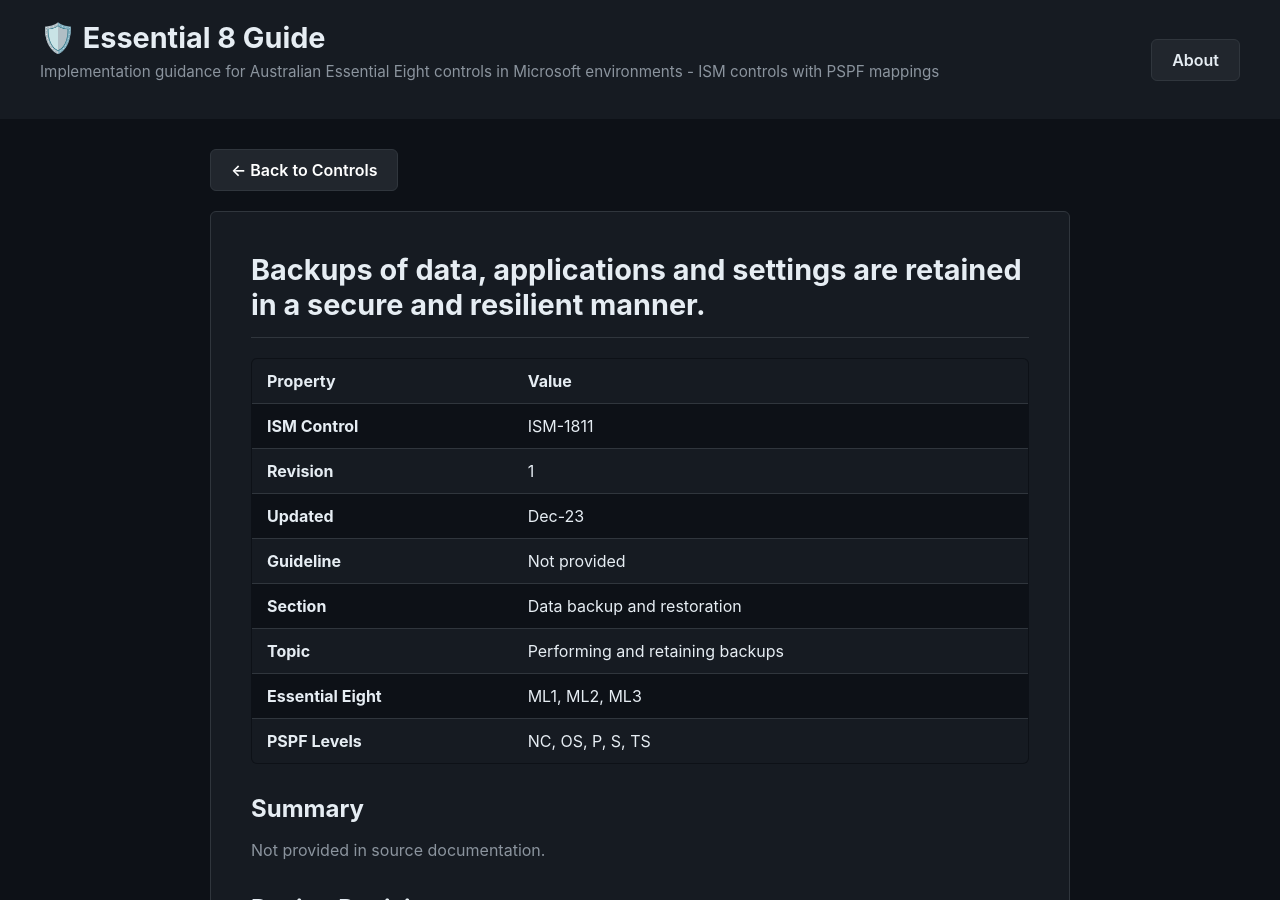
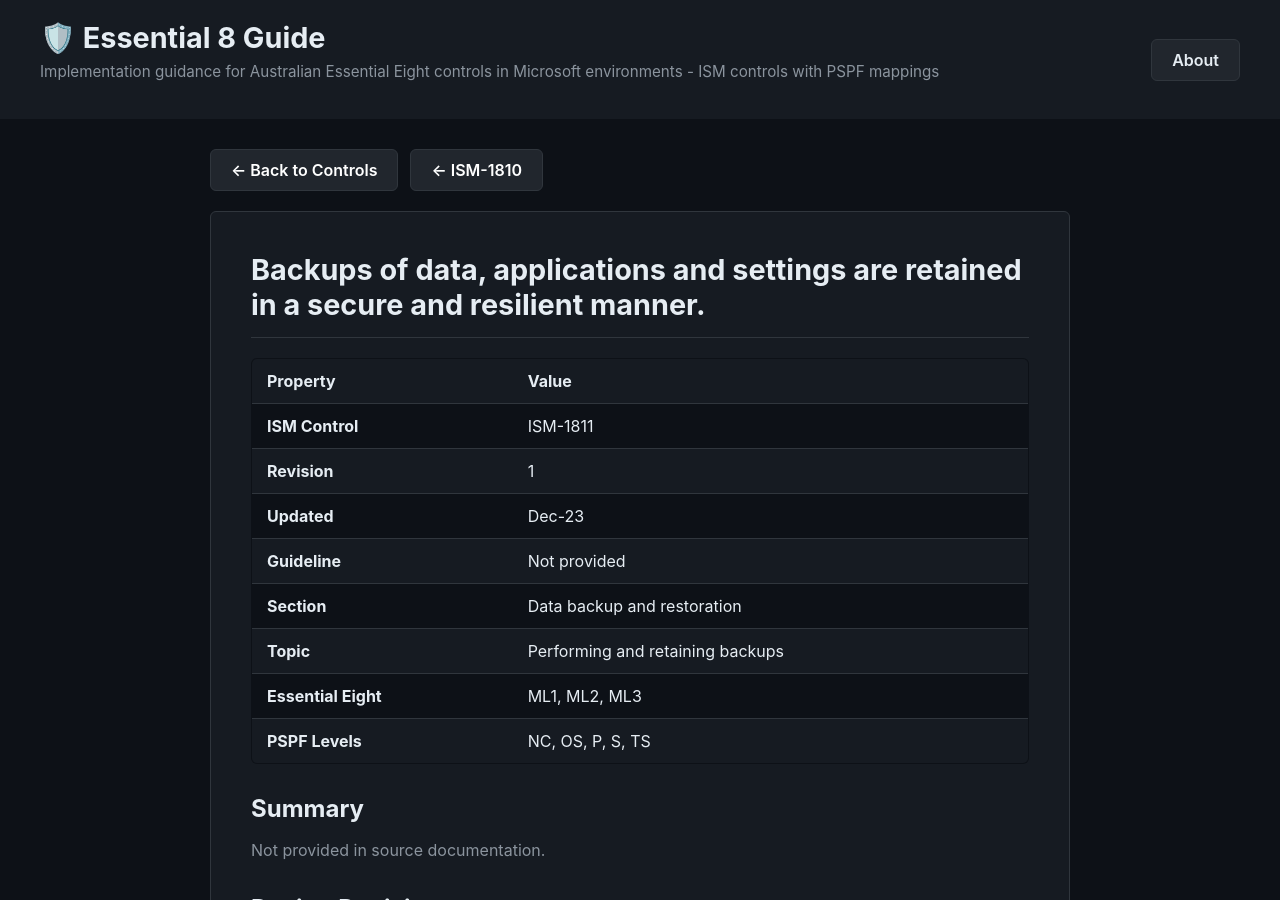
Before and after one commit to alanburchill/ISM-Controls-Guide, a Jekyll site: the page built from controls/ISM-1811.md, in a window 1280 px wide and 900 px high. Built offline with Jekyll 4.4.1, drawn with Linux system fonts in a browser that asks for light colours.

Commit message:
fix: ensure prev/next controls are computed (assign controls list and current index) so buttons render correctly

```diff
--- a/_layouts/control.html
+++ b/_layouts/control.html
@@ -77,6 +77,20 @@
       <div style="display:flex; gap:12px; align-items:center;">
       <a href="{{ site.baseurl }}/" class="back-btn">← Back to Controls</a>
 
+      {% comment %} Build controls list and find current index for prev/next navigation {% endcomment %}
+      {% assign controls = site.pages | where: "layout", "control" | sort: "ism_control" %}
+      {% assign idx = nil %}
+      {% for c in controls %}
+        {% if c.url == page.url %}
+          {% assign idx = forloop.index0 %}
+        {% endif %}
+      {% endfor %}
+      {% if idx != nil %}
+        {% assign prev_idx = idx | minus: 1 %}
+      {% else %}
+        {% assign prev_idx = -1 %}
+      {% endif %}
+
       {% if prev_idx >= 0 %}
         {% assign prev = controls[prev_idx] %}
         <a class="prev-control back-btn" href="{{ site.baseurl }}{{ prev.url }}" aria-label="Previous control">← {{ prev.ism_control }}</a>
```
